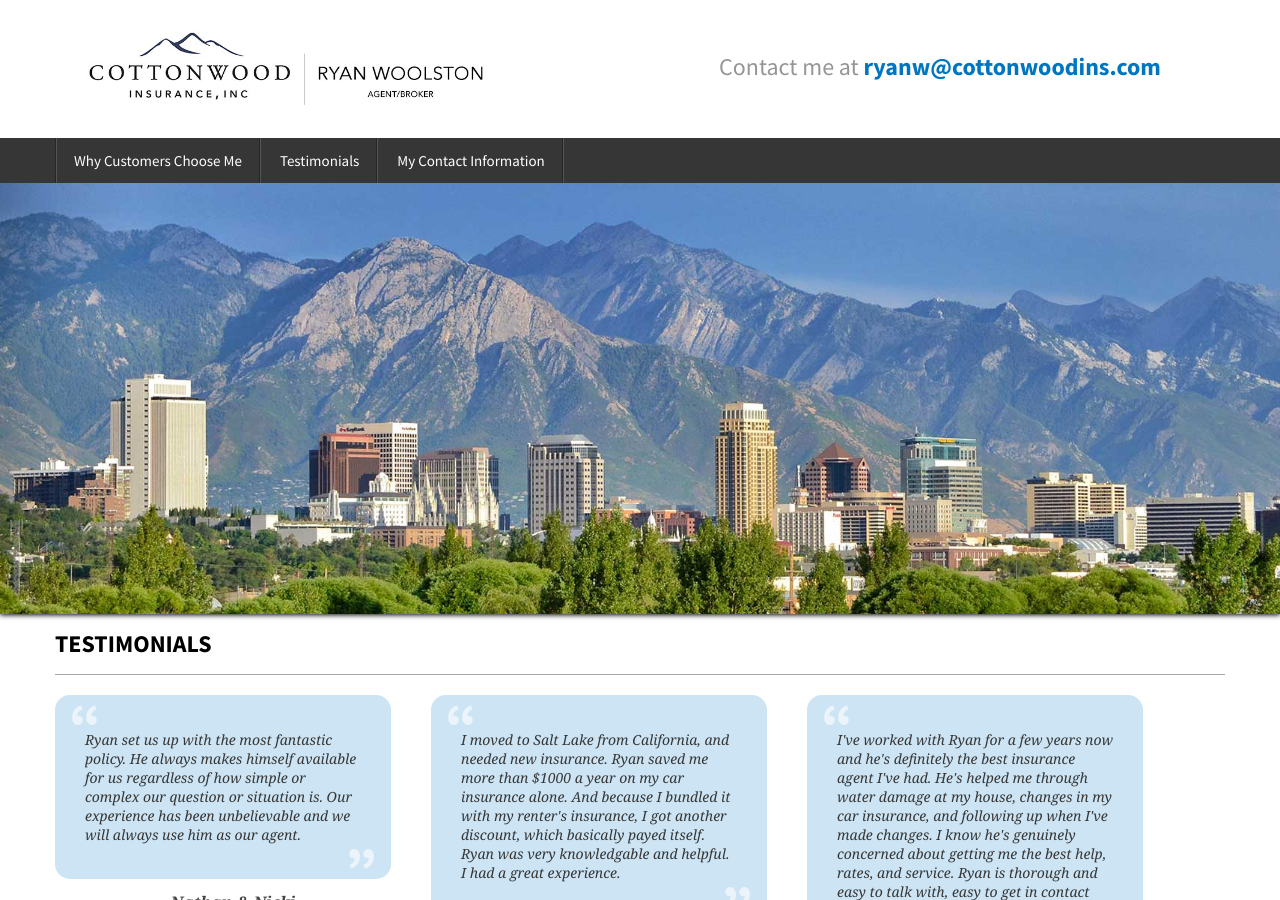
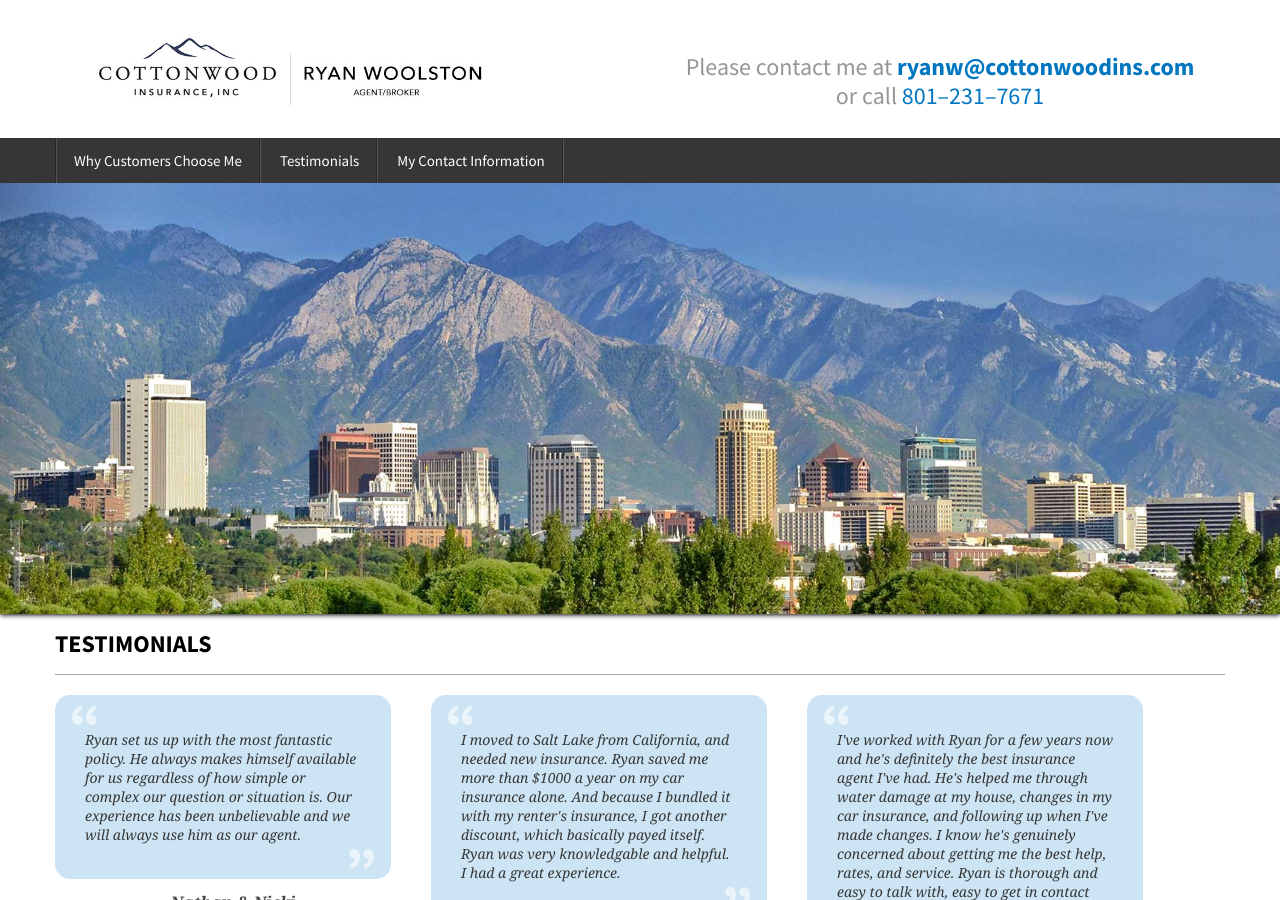
Before and after one commit to woolstonins/woolstonins.github.io, a Jekyll site: the page built from index.html, in a window 1280 px wide and 900 px high. Built offline with Jekyll 4.4.1, drawn with Linux system fonts in a browser that asks for light colours; nearby versions of some CDN libraries.

Commit message:
update logo

```diff
--- a/index.html
+++ b/index.html
@@ -12,13 +12,13 @@ title: Home & Auto Insurance - Ryan Woolson
               </div>
               <div class="phone-number offset1 span6">
                 <div class="phone-number-header">
-                    Contact me at
+                    Please contact me at
                 </div>
                 ryanw@cottonwoodins.com
-                 <!-- <div class="phone-number-header">
-                    or give me a call at
+                <div class="phone-number-header">
+                    <p>or call <span style="color:#0076c1">801&ndash;231&ndash;7671</span></p>
                  </div>
-                 801&ndash;231&ndash;7671     -->
+
               </div>
            </div>
         </div>
@@ -40,7 +40,7 @@ title: Home & Auto Insurance - Ryan Woolson
                  <li>
                     <a href="#mainContentContainer">My Contact Information</a>
                  </li>
-                 <li id="phone_scrolled" class="hidden" style="color: #ffffff;">Contact me at ryanw@cottonwoodins.com</li>
+                 <li id="phone_scrolled" class="hidden" style="color: #ffffff;">Contact me at ryanw@cottonwoodins.com or call 801&ndash;231&ndash;7671</li>
               </ul>
               <div class="mobilePhoneBucket">
                  <div class="inner">
```
Also changed, not shown: img/cottonwood_logo.jpg, 2 other files.
